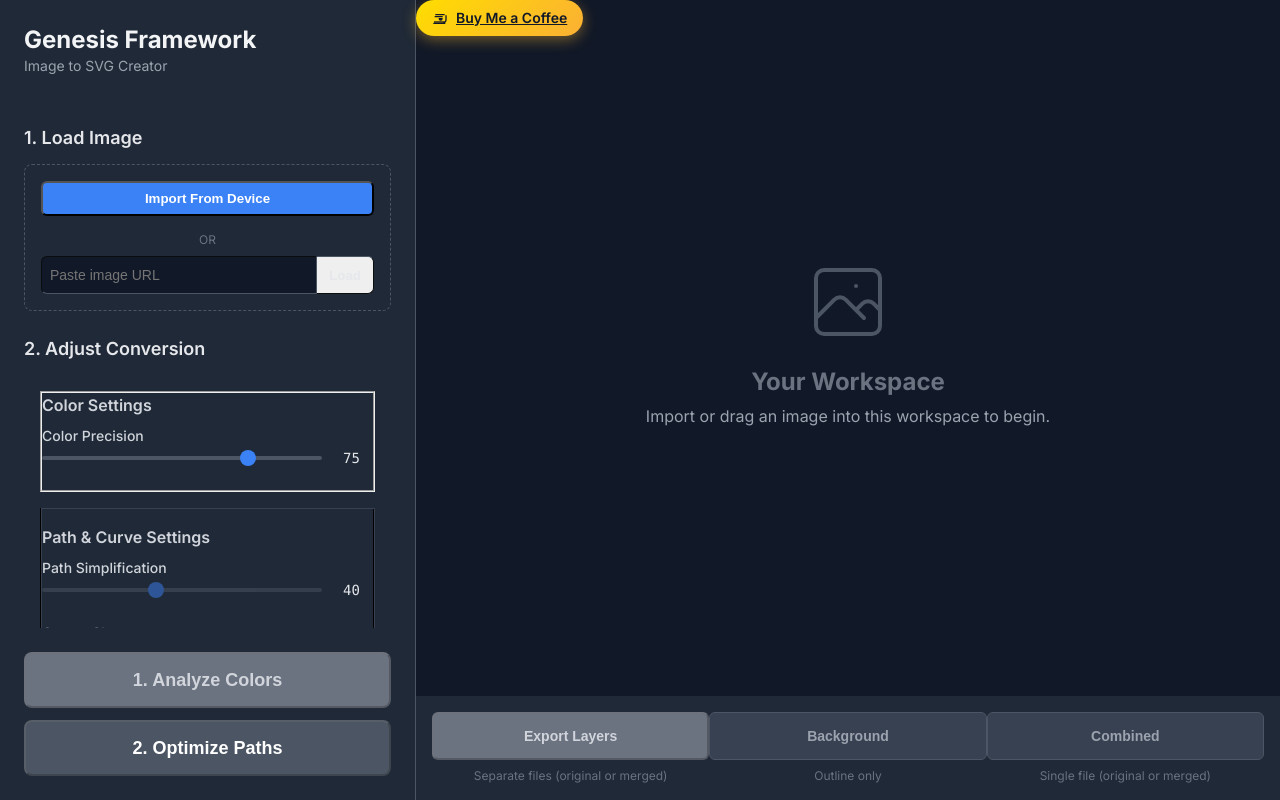
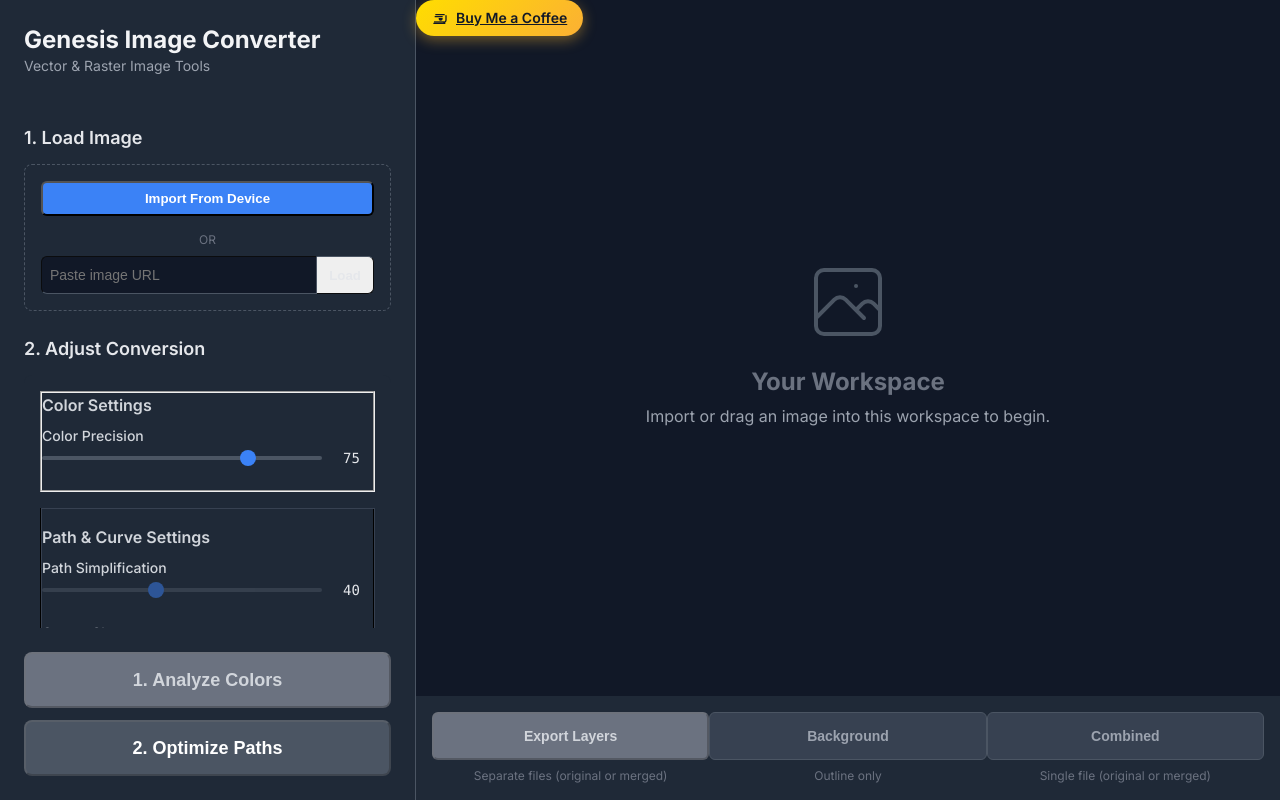
Before and after one commit to Nayatrei/ImageToSVG-for-3D-Print, a browser extension: page converter.html in a window 1280 px wide. Drawn offline with Linux system fonts and the light colour scheme.

Commit message:
Rebranding

```diff
--- a/converter.html
+++ b/converter.html
@@ -3,7 +3,12 @@
 <head>
     <meta charset="UTF-8" />
     <meta name="viewport" content="width=device-width, initial-scale=1.0" />
-    <title>SVG Creator - Genesis Framework</title>
+    <title>Genesis Image Converter - Convert Images to SVG for 3D Printing</title>
+    <meta name="description" content="Convert your images to SVG vectors for 3D printing. Resize, trace, and export images as PNG, JPG, TGA, or layered SVG files.">
+    <meta name="keywords" content="image converter, svg converter, 3d printing, vector conversion, image resize">
+    <meta property="og:title" content="Genesis Image Converter">
+    <meta property="og:description" content="Professional image to SVG conversion tool for 3D printing and design">
+    <meta property="og:type" content="website">
     <link rel="preconnect" href="https://fonts.googleapis.com">
     <link rel="preconnect" href="https://fonts.gstatic.com" crossorigin>
     <link href="https://fonts.googleapis.com/css2?family=Inter:wght@400;500;600;700&display=swap" rel="stylesheet">
@@ -1149,8 +1154,8 @@
         <!-- Control Panel -->
         <aside class="control-panel w-[26rem] h-full flex flex-col flex-shrink-0">
             <header class="p-6 border-b border-gray-700">
-                <h1 class="text-2xl font-bold text-gray-100">Genesis Framework</h1>
-                <p class="text-sm text-gray-400">Image to SVG Creator</p>
+                <h1 class="text-2xl font-bold text-gray-100">Genesis Image Converter</h1>
+                <p class="text-sm text-gray-400">Vector & Raster Image Tools</p>
             </header>
 
             <div class="flex-grow p-6 overflow-y-auto">
--- a/render.yaml
+++ b/render.yaml
@@ -1,6 +1,6 @@
 services:
   - type: web
-    name: imagetosvg-converter
+    name: genesis-image-converter
     env: static
     buildCommand: ""
     staticPublishPath: .
```
Also changed, not shown: index.html (+8 -3 lines).
